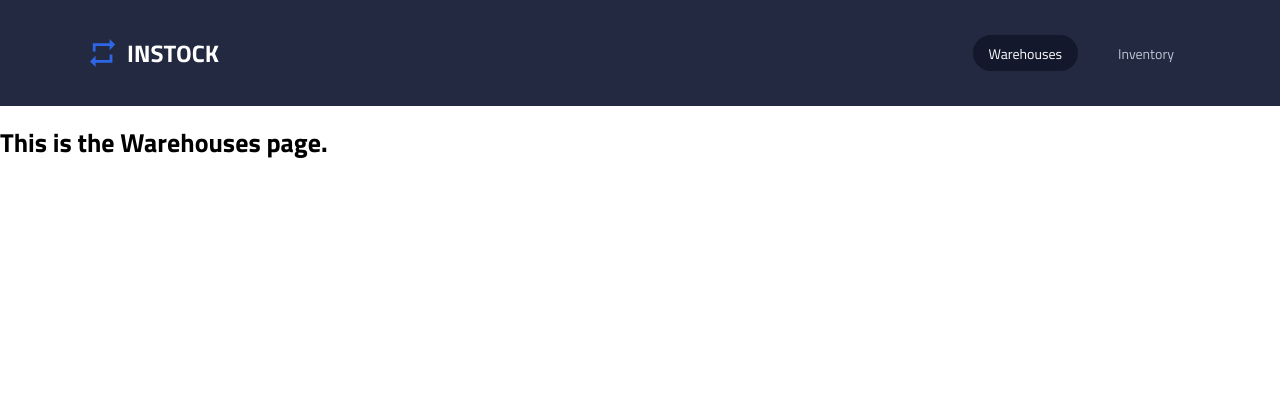
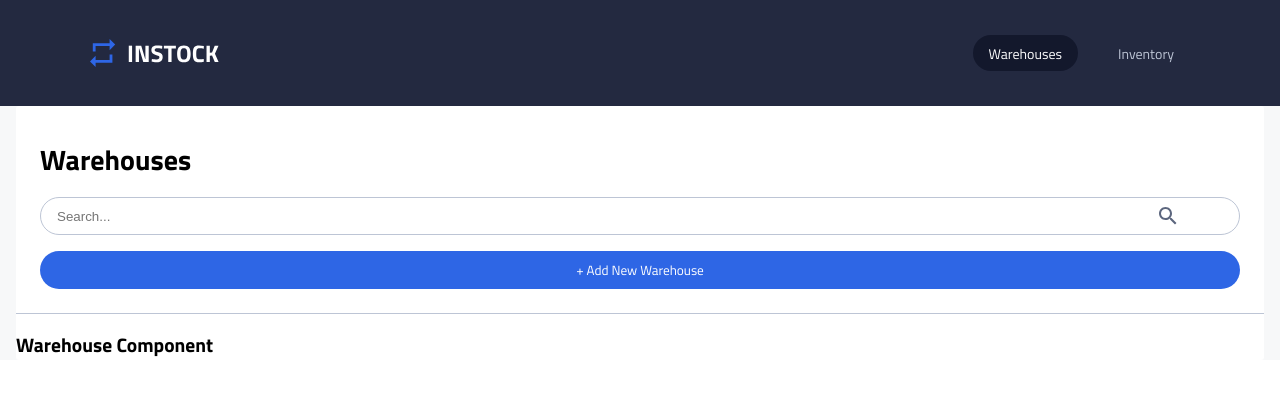
Before and after one commit to j-stax/instock-client, a React (Vite) app: page / in a window 1280 px wide. Shown: the top 396 px of the page. Built offline with nearby package versions, Linux system fonts and the light colour scheme.

Commit message:
Added Warehouses page header and search box.

```diff
--- a/src/App.jsx
+++ b/src/App.jsx
@@ -1,16 +1,20 @@
+import './App.scss'
 import { BrowserRouter, Route, Routes } from 'react-router-dom'
 import Header from './components/Header/Header'
 import Warehouses from './pages/Warehouses/Warehouses'
-import './App.scss'
+import Inventories from './pages/Inventories/Inventories'
 
 function App() {
 
   return (
     <BrowserRouter>
       <Header />
-      <Routes>
-        <Route path="/" element={<Warehouses />} />
-      </Routes>
+      <main>
+        <Routes>
+          <Route path="/" element={<Warehouses />} />
+          <Route path="/inventories" element={<Inventories />} />
+        </Routes>
+      </main>
     </BrowserRouter>
   )
 }
--- a/src/App.scss
+++ b/src/App.scss
@@ -12,3 +12,8 @@ body {
   font-weight: 400;
   font-size: $m-p2;
 }
+
+main {
+  padding: 0 1rem;
+  background-color: $bg-light-grey;
+}
--- a/src/components/Header/Header.jsx
+++ b/src/components/Header/Header.jsx
@@ -21,8 +21,6 @@ export default function Header() {
         }
     })
 
-    // TODO: Tablet and Desktop view
-
     return (
         <header className="header">
             <Logo className="header__logo" />
--- a/src/components/Header/Header.scss
+++ b/src/components/Header/Header.scss
@@ -3,10 +3,10 @@
 
 .header {
     background-color: $bg-graphite;
-    padding: 1.5rem 1rem;
+    padding: 1.5rem 1rem 5.5rem;
 
     @include tablet {
-        padding: 2.1875rem 2rem;
+        padding: 2rem 2rem 7.875rem;
         display: flex;
         justify-content: space-between;
         align-items: center;
--- /dev/null
+++ b/src/pages/Inventories/Inventories.jsx
@@ -0,0 +1,11 @@
+import './Inventories.scss'
+
+export default function Inventories() {
+    return (
+        <div className="inventories">
+            <div className="inventories__header">
+                <h1 className="inventories__heading">This is the Inventories page.</h1>
+            </div>
+        </div>
+    )
+}
--- /dev/null
+++ b/src/pages/Inventories/Inventories.scss
@@ -0,0 +1,15 @@
+@use '../../styles/partials/variables' as *;
+@use '../../styles/partials/mixins' as *;
+
+.inventories {
+    background-color: $white;
+
+    &__heading {
+        margin: 0;
+        font-size: $m-h1;
+
+        @include tablet {
+            font-size: $h1;
+        }
+    }
+}
--- a/src/pages/Warehouses/Warehouses.jsx
+++ b/src/pages/Warehouses/Warehouses.jsx
@@ -1,5 +1,20 @@
+import './Warehouses.scss'
+import SearchIcon from '../../assets/icons/search-24px.svg?react'
+
 export default function Warehouses() {
     return (
-        <h1>This is the Warehouses page.</h1>
+        <div className="warehouses">
+            <div className="warehouses__header">
+                <h1 className="warehouses__heading">Warehouses</h1>
+                <div className="warehouses__search-container">
+                    <input className="warehouses__search" type="text" placeholder="Search..." />
+                    <SearchIcon className="warehouses__search-icon" />
+                </div>
+                <button className="warehouses__add-btn" type="button">+ Add New Warehouse</button>
+            </div>
+            <div>
+                <h2>Warehouse Component</h2>
+            </div>
+        </div>
     )
 }
--- a/src/pages/Warehouses/Warehouses.scss
+++ b/src/pages/Warehouses/Warehouses.scss
@@ -0,0 +1,60 @@
+@use '../../styles/partials/mixins' as *;
+@use '../../styles/partials/variables' as *;
+
+.warehouses {
+    background-color: $white;
+    border-radius: 3px;
+
+    &__header {
+        padding: 2rem 1.5rem 1.5rem;
+        border-bottom: 1px solid $secondary-cloud;
+    }
+
+    &__heading {
+        margin: 0 0 1rem;
+        font-size: $m-h1;
+    }
+
+    &__search-container {
+        position: relative;
+        margin-bottom: 1rem;
+    }
+
+    &__search {
+        height: 2.25rem;
+        width: 100%;
+        border: 1px solid $secondary-cloud;
+        border-radius: 1.25rem;
+        padding: 0 1rem;
+
+        @include tablet {
+            height: 2.375rem;
+        }
+
+        &:focus {
+            outline: none;
+            border-color: $instock-indigo;
+        }
+    }
+
+    &__search-icon {
+        position: absolute;
+        right: 5%;
+        height: 100%;
+    }
+
+    &__add-btn {
+        height: 2.25rem;
+        width: 100%;
+        padding: 0 1rem;
+        border-radius: 1.25rem;
+        background-color: $instock-indigo;
+        border: none;
+        color: $white;
+        font-family: inherit;
+
+        @include tablet {
+            height: 2.375rem;
+        }
+    }
+}
```
